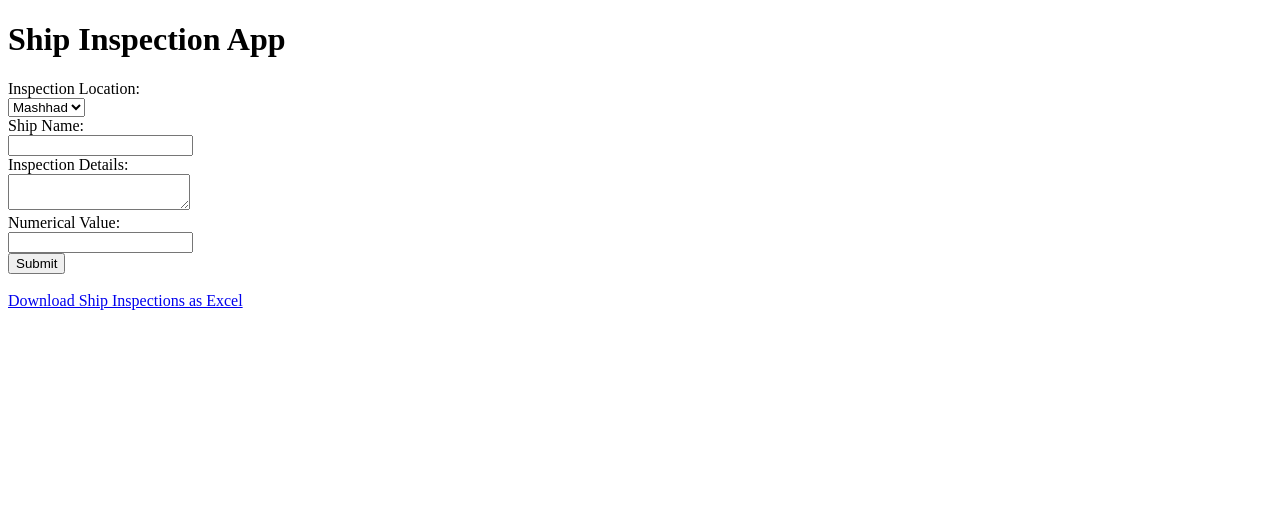
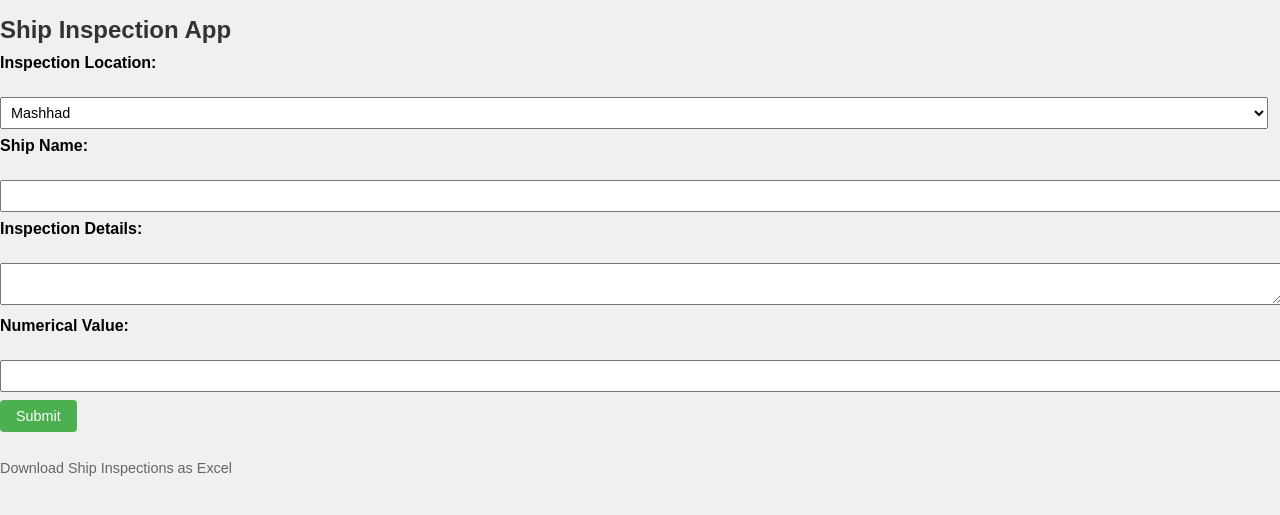
Before and after one commit to roshanzadeh1994/MasterArbeit_1, a FastAPI app: page / in a window 1280 px wide. Shown: the top 515 px of the page. Run offline with FastAPI, Linux system fonts and the light colour scheme.

Commit message:
Exel ham doros shod, css ham ghashng shod

```diff
--- a/main.py
+++ b/main.py
@@ -2,12 +2,9 @@ from fastapi import FastAPI, Depends, HTTPException, Request
 from fastapi.responses import HTMLResponse, FileResponse
 from fastapi.staticfiles import StaticFiles
 from fastapi.templating import Jinja2Templates
-from pydantic import BaseModel
 import pandas as pd
-from sqlalchemy import create_engine
-from sqlalchemy.orm import sessionmaker
 from db.database import Base, get_db
-from db.models import create_ship_inspection
+from db.models import create_ship_inspection, ShipInspection
 from sqlalchemy.orm import Session
 import schemas
 from db.database import engine
@@ -46,17 +43,36 @@ async def submit_ship_inspection(request: Request, db: Session = Depends(get_db)
     return create_ship_inspection(db, ship_inspection.dict())
 
 
+from io import BytesIO
+
+import tempfile
+
 @app.get("/download/")
-async def download_ship_inspections():
-    # Hier könnten Sie Ihre Funktionen zum Abrufen der gespeicherten Schiffsinspektionen aus der Datenbank aufrufen
-    # Hier nur Beispielcode
-    data = {
-        "Inspection Location": ["Location 1", "Location 2"],
-        "Ship Name": ["Ship A", "Ship B"],
-        "Inspection Details": ["Details 1", "Details 2"],
-        "Numerical Value": [10.5, 20.3]
-    }
-    df = pd.DataFrame(data)
-    filename = "ship_inspections.xlsx"
-    df.to_excel(filename, index=False)
-    return FileResponse(filename, media_type='application/vnd.openxmlformats-officedocument.spreadsheetml.sheet')
+async def download_ship_inspections(db: Session = Depends(get_db)):
+    try:
+        inspections = db.query(ShipInspection).all()
+
+        if not inspections:
+            raise HTTPException(status_code=404, detail="No ship inspections found")
+
+        inspection_data = {
+            "Inspection Location": [inspection.inspection_location for inspection in inspections],
+            "Ship Name": [inspection.ship_name for inspection in inspections],
+            "Inspection Details": [inspection.inspection_details for inspection in inspections],
+            "Numerical Value": [inspection.numerical_value for inspection in inspections]
+        }
+
+        df = pd.DataFrame(inspection_data)
+
+        # Erstelle eine temporäre Datei
+        with tempfile.NamedTemporaryFile(delete=False, suffix=".xlsx") as tmp_file:
+            filename = tmp_file.name
+
+            # Schreibe den DataFrame in die temporäre Datei
+            df.to_excel(tmp_file, index=False)
+
+        # Gebe die temporäre Datei zurück
+        return FileResponse(filename, media_type='application/vnd.openxmlformats-officedocument.spreadsheetml.sheet')
+
+    except Exception as e:
+        raise HTTPException(status_code=500, detail=str(e))
--- a/static/style.css
+++ b/static/style.css
@@ -1,13 +1,68 @@
-/* CSS styles */
+/* Global Styles */
 body {
     font-family: Arial, sans-serif;
     background-color: #f0f0f0;
+    margin: 0;
+    padding: 0;
 }
 
+/* Header Styles */
 h1 {
     color: #333;
+    font-size: 1.5em; /* Kleinere Schriftgröße für den Header */
+    margin-bottom: 10px; /* Reduzieren des Abstands nach unten */
 }
 
+/* Paragraph Styles */
 p {
     color: #666;
+    font-size: 1em; /* Kleinere Schriftgröße für Absätze */
+    margin-bottom: 10px; /* Reduzieren des Abstands nach unten */
 }
+
+/* Form Styles */
+form {
+    margin-top: 10px; /* Reduzieren des oberen Abstands */
+}
+
+label {
+    font-weight: bold;
+    display: block;
+    margin-bottom: 3px; /* Reduzieren des Abstands nach unten */
+}
+
+input[type="text"],
+input[type="number"],
+textarea,
+select {
+    width: calc(100% - 12px); /* Reduzieren des Seitenabstands */
+    padding: 6px; /* Reduzieren der Innenpolsterung */
+    margin-top: 4px; /* Reduzieren des oberen Abstands */
+    margin-bottom: 8px; /* Reduzieren des unteren Abstands */
+    font-size: 0.9em; /* Kleinere Schriftgröße für Eingabefelder */
+}
+
+/* Submit Button Styles */
+input[type="submit"] {
+    background-color: #4CAF50;
+    color: white;
+    padding: 8px 16px; /* Reduzieren der Polsterung */
+    border: none;
+    border-radius: 4px;
+    cursor: pointer;
+    font-size: 0.9em; /* Kleinere Schriftgröße für den Submit-Button */
+    transition: background-color 0.3s;
+}
+
+input[type="submit"]:hover {
+    background-color: #45a049;
+}
+
+/* Link Styles */
+a {
+    display: inline-block; /* Ändern der Anzeige, um den oberen Abstand zu verringern */
+    margin-top: 10px; /* Reduzieren des oberen Abstands */
+    text-decoration: none;
+    color: #666;
+    font-size: 0.9em; /* Kleinere Schriftgröße für Links */
+}
--- a/templates/index.html
+++ b/templates/index.html
@@ -4,6 +4,7 @@
     <meta charset="UTF-8">
     <meta name="viewport" content="width=device-width, initial-scale=1.0">
     <title>Ship Inspection App</title>
+    <link rel="stylesheet" href="static/style.css">
 </head>
 <body>
   <h1>Ship Inspection App</h1>
@@ -12,6 +13,8 @@
     <select id="inspection_location" name="inspection_location">
         <option value="mashhad">Mashhad</option>
         <option value="tehran">Tehran</option>
+        <option value="berlin">Berlin</option>
+        <option value="stralsund">Stralsund</option>
         <!-- Weitere Optionen hier einfügen -->
     </select><br>
 
```
